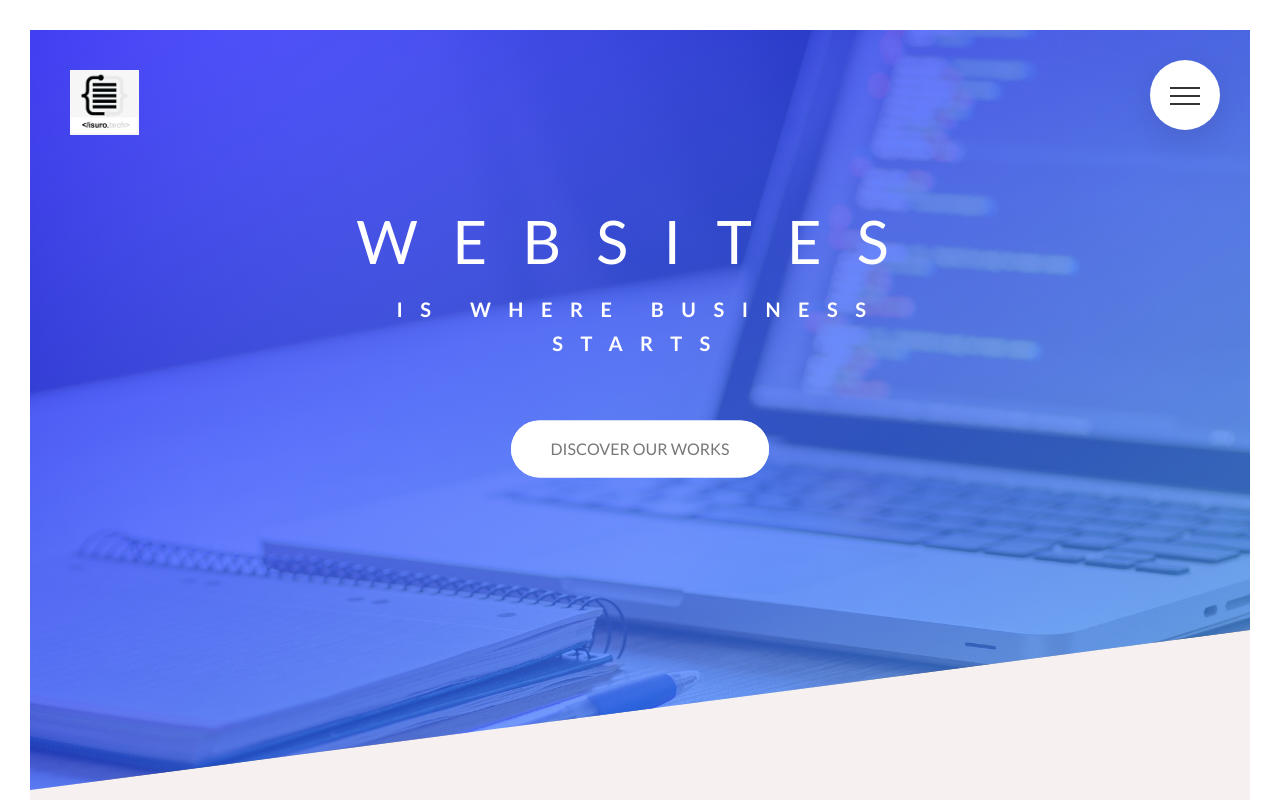
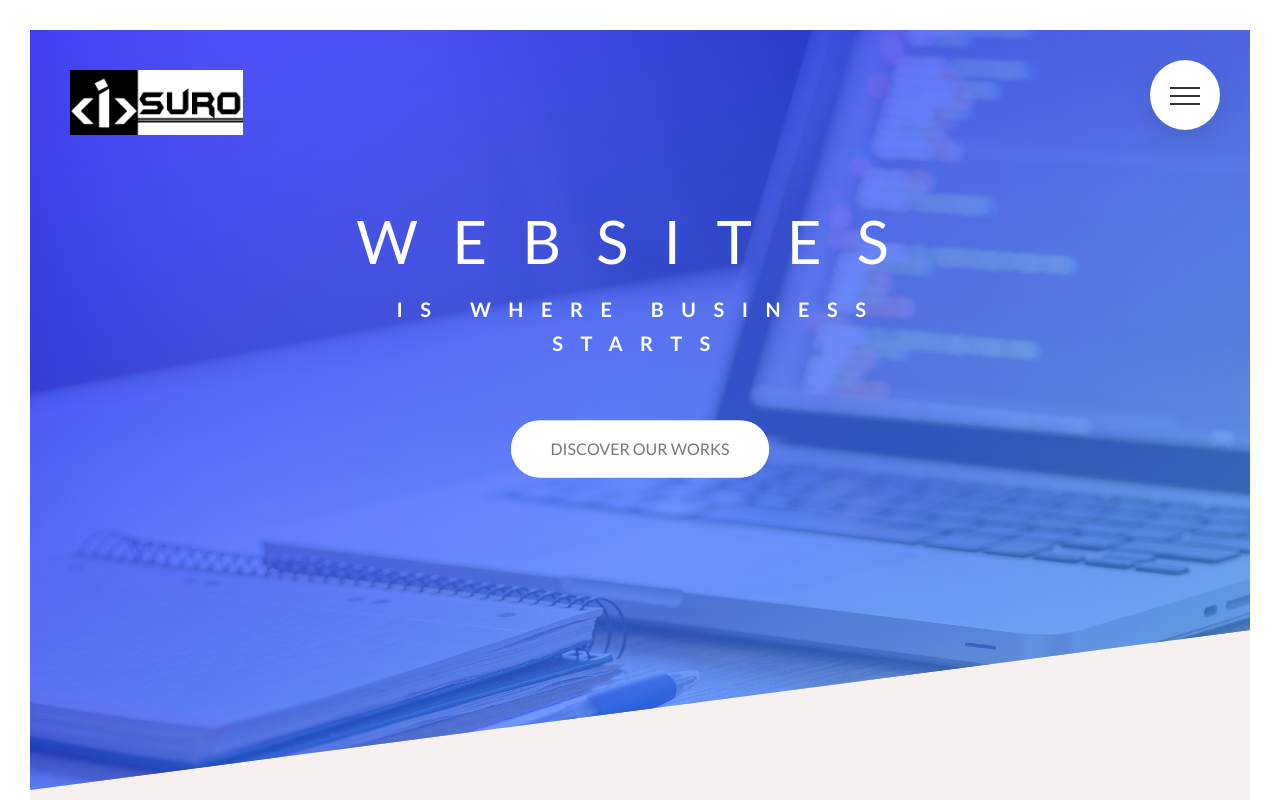
Before and after one commit to isurojit/isuro.tech, a plain HTML site: page index.html in a window 1280 px wide. Shown: the top 800 px of the page. Drawn offline with nearby package versions, Linux system fonts and the light colour scheme.

Commit message:
Logo Added

```diff
--- a/index.html
+++ b/index.html
@@ -58,7 +58,7 @@
 
         <header class="header">
             <div class="header__logo-box">
-                <img src="img/logonew.png" alt="Logo" class="header__logo">
+                <img src="img/logo-isuro.png" alt="Logo" class="header__logo">
             </div>
 
             <div class="header__text-box">
@@ -402,7 +402,7 @@
         </main>
         <footer class="footer">
             <div class="footer__logo-box">
-                <span class="footer__logo-text">&lt;/isur<img src="img/logo.gif" alt="Logo" class="footer__logo">&gt;</span>
+                <span class="footer__logo-text"><img src="img/logo-isuro.png" alt="Logo" class="footer__logo"></span>
             </div>
             <div class="row">
                 <div class="col-1-of-2">
```
